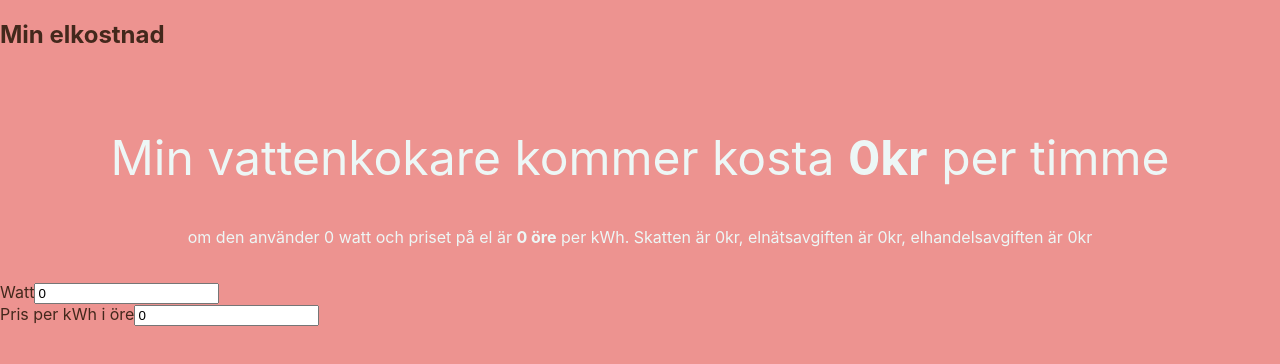
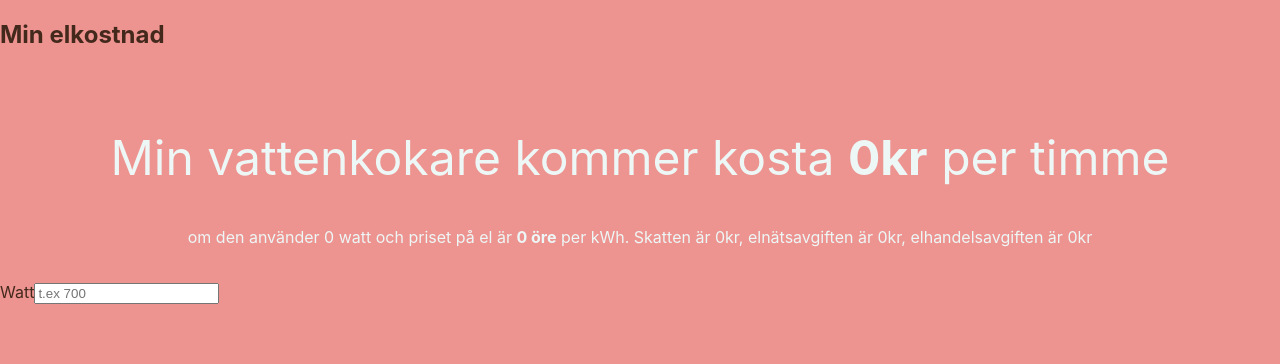
Before and after one commit to stinaq/min-elkostnad, a React (Create React App) app: page / in a window 1280 px wide. Shown: the top 364 px of the page. Built offline with nearby package versions, Linux system fonts and the light colour scheme.

Commit message:
Better working input for watt

```diff
--- /dev/null
+++ b/src/features/InputValues/input-power.tsx
@@ -0,0 +1,30 @@
+import React from 'react'; // we need this to make JSX compile
+import { Power } from './../../types/types';
+
+type InputPowerProps = {
+  power: Power;
+  onKiloWattChange: (newValue?: string) => void;
+};
+
+const InputPower = ({ power, onKiloWattChange }: InputPowerProps) => {
+  const handleWattChange = (event: React.ChangeEvent<HTMLInputElement>) => {
+    // changing watt ==> kiloWatt
+    onKiloWattChange(event.target.value);
+  };
+
+  return (
+    <div>
+      <section className='input-kilo-watt'>
+        <label htmlFor="watt">Watt</label>
+        <input
+          type='number'
+          name='watt'
+          placeholder='t.ex 700'
+          value={power.userInput}
+          onChange={handleWattChange} />
+      </section>
+    </div>
+  );
+};
+
+export default InputPower;
--- a/src/routes/main.tsx
+++ b/src/routes/main.tsx
@@ -1,13 +1,22 @@
 import React, { useState } from 'react';
 import DisplayCost from './../features/DisplayCost/display-cost';
 import InputValues from './../features/InputValues/input-values';
+import InputPower from '../features/InputValues/input-power';
+
+import { Power } from './../types/types'
 
 function Main() {
   const [feeKrPerKWh, setFeeKrPerKWh] = useState(0);
-  const [kiloWatt, setKiloWatt] = useState(0);
+  const [power, setPower] = useState<Power>({userInput: '', kiloWatt: 0});
 
-  const handleKiloWattChange = (newValue: number) => {
-    setKiloWatt(newValue);
+  const handlePowerChange = (newWattValue?: string) => {
+    if (!newWattValue) {
+      setPower({ userInput: newWattValue, kiloWatt: 0 });
+    } else {
+        const parsedWatt = Number(newWattValue);
+        const parsedKiloWatt = parsedWatt / 1000;
+        setPower({ userInput: newWattValue, kiloWatt: parsedKiloWatt });
+    }
   };
 
   const handleFeeKrPerKWh = (newValue: number) => {
@@ -16,12 +25,13 @@ function Main() {
 
   return (
     <div>
-      <DisplayCost kW={kiloWatt} possessivePronoun={'Min'} thing={'vattenkokare'} feeKrPerKWh={feeKrPerKWh/100} />
-      <InputValues
+      <DisplayCost kW={power.kiloWatt} possessivePronoun={'Min'} thing={'vattenkokare'} feeKrPerKWh={feeKrPerKWh/100} />
+      {/* <InputValues
         kiloWatt={kiloWatt}
-        onKiloWattChange={handleKiloWattChange}
+        onKiloWattChange={handlePowerChange}
         feeKrPerKWh={feeKrPerKWh}
-        onFeeKrPerKWhChange={handleFeeKrPerKWh} />
+        onFeeKrPerKWhChange={handleFeeKrPerKWh} /> */}
+        <InputPower power={power} onKiloWattChange={handlePowerChange} />
     </div>
   );
 }
--- a/src/types/types.ts
+++ b/src/types/types.ts
@@ -0,0 +1,4 @@
+export interface Power {
+  userInput?: string;
+  kiloWatt: number;
+};
```
